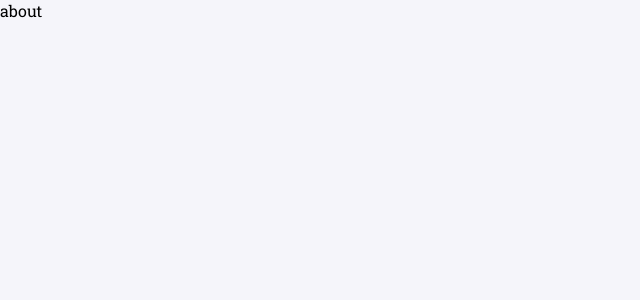
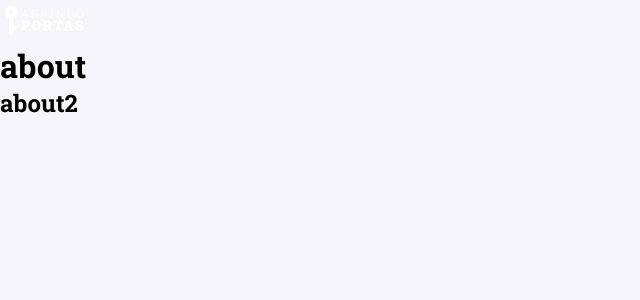
Before and after one commit to yagpdc/site-ap, a Next.js app: page /sobre in a window 1280 px wide. Shown: the top 300 px of the page, without its empty margins (0-640 px from the left). Built offline with nearby package versions, Linux system fonts and the light colour scheme.

Commit message:
Componentes Globais

```diff
--- a/app/page.tsx
+++ b/app/page.tsx
@@ -1,7 +1,7 @@
 import Header from './src/components/_Homepage/_Header/Main/header'
 import About from './src/components/_Homepage/_About/Main/about'
 import Feedback from './src/components/_Homepage/_Feedback/Main/feedback'
-import Footer from "./src/components/_Homepage/_Footer/footer"
+import Footer from "./src/components/_Globais/_Footer/footer"
 
 export default function Home() {
   return (
--- a/app/sobre/page.tsx
+++ b/app/sobre/page.tsx
@@ -1,11 +1,15 @@
 import React from 'react'
+import Navbar from '../src/components/_Globais/Navbar/navbar'
 
 
-
-function sobre() {
+function about() {
   return (
-   <div>about</div>
+    <div>
+      <Navbar></Navbar>
+      <h1>about</h1>
+      <h2>about2</h2>
+    </div>
   )
 }
 
-export default sobre
+export default about
--- a/app/src/components/_Homepage/_Header/Navbar/navbar.module.css
+++ b/app/src/components/_Globais/Navbar/navbar.module.css
@@ -8,6 +8,7 @@
     display: flex;
     text-align: center;
     align-items: center;
+    /* background-color: var(--Azul-1); */
     justify-content: space-between;
 }
 
--- a/app/src/components/_Homepage/_About/Card/card.tsx
+++ b/app/src/components/_Homepage/_About/Card/card.tsx
@@ -1,8 +1,6 @@
-// Card.tsx
 import React, { CSSProperties } from "react";
 import styles from "../Card/card.module.css"
 import Image from "next/image";
-
 export interface CardProps {
   title: string;
   subtitle: string;
--- a/app/src/components/_Homepage/_Header/Main/header.tsx
+++ b/app/src/components/_Homepage/_Header/Main/header.tsx
@@ -1,7 +1,7 @@
 import React, { ReactNode } from "react";
 import Button from "../Button/button";
 import styles from "./header.module.css";
-import Navbar from "../Navbar/navbar";
+import Navbar from "../../../_Globais/Navbar/navbar";
 import Image from "next/image";
 
 interface SectionProps {
```
Also changed, not shown: app/about/index.tsx (deleted, +0 -9 lines), app/src/components/_Globais/Navbar/navbar.tsx (renamed from app/src/components/_Homepage/_Header/Navbar/navbar.tsx), app/src/components/_Globais/_Footer/footer.module.css (renamed from app/src/components/_Homepage/_Footer/footer.module.css), app/src/components/_Globais/_Footer/footer.tsx (renamed from app/src/components/_Homepage/_Footer/footer.tsx).
